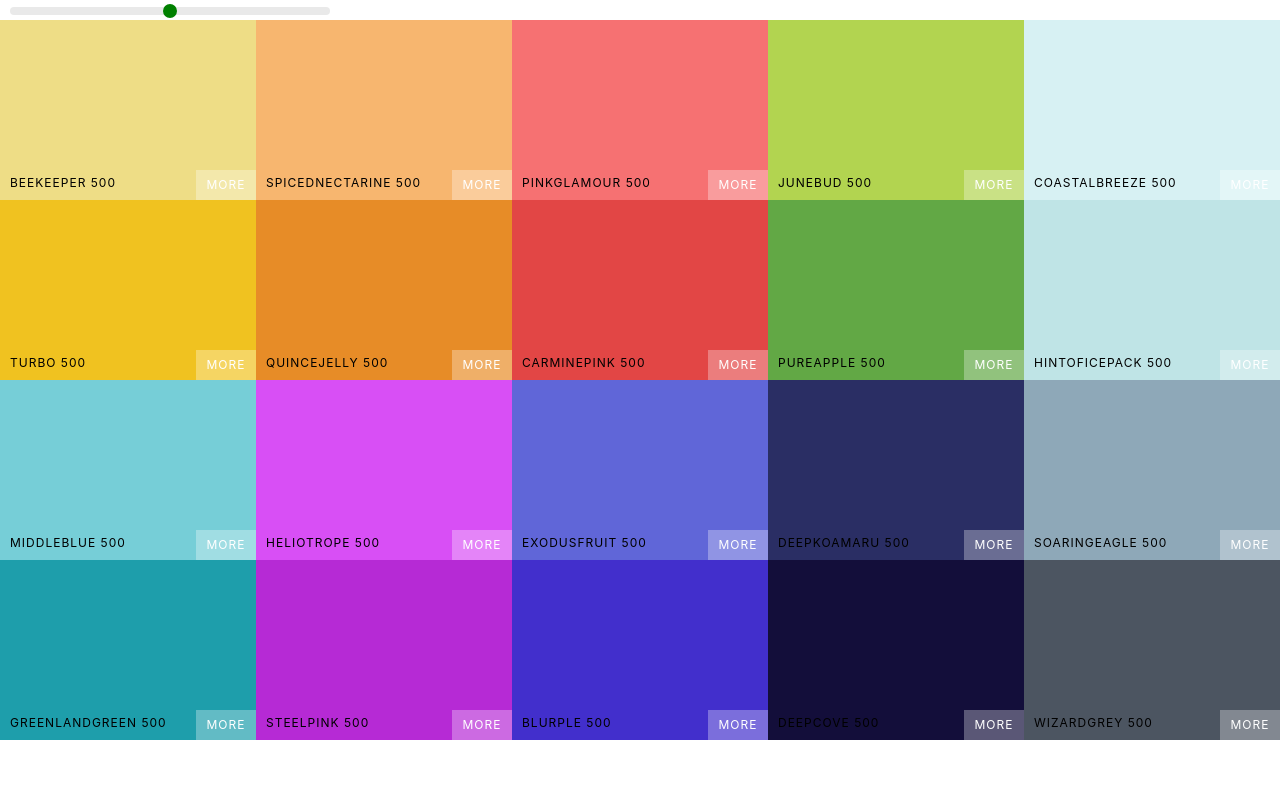
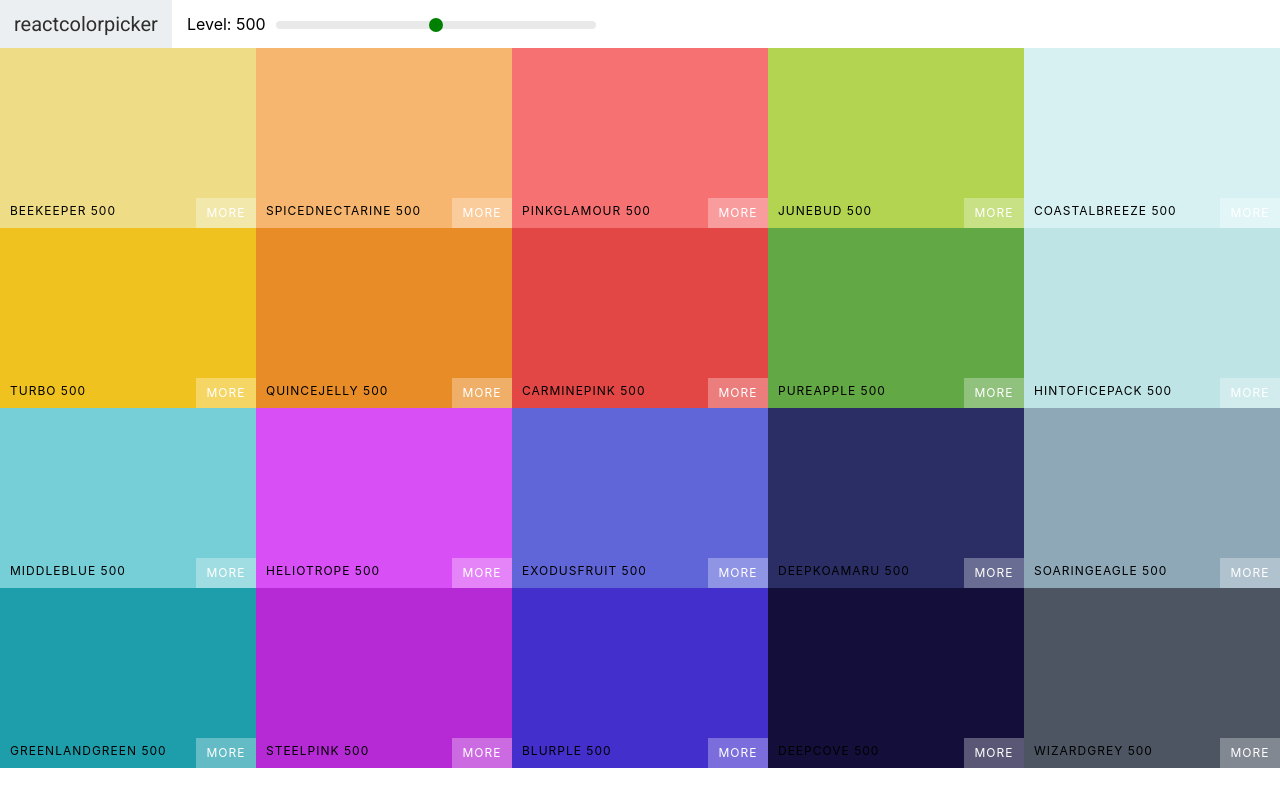
Before and after one commit to ivigneshwaran/React-Colors-App, a React (Create React App) app: page / in a window 1280 px wide. Built offline with nearby package versions, Linux system fonts and the light colour scheme.

Commit message:
Add Navbar

```diff
--- /dev/null
+++ b/src/Navbar.css
@@ -0,0 +1,48 @@
+@import url('https://fonts.googleapis.com/css2?family=Roboto:wght@100;300;400;500&display=swap');
+
+.Navbar {
+  display: flex;
+  justify-content: flex-start;
+  align-items: center;
+  height: 6vh;
+}
+.Navbar .logo {
+  margin-right: 15px;
+  padding: 0px 14px;
+  font-size: 20px;
+  background-color: #eceff1;
+  font-family: Roboto;
+  height: 100%;
+  display: flex;
+  align-items: center;
+}
+
+.Navbar .logo a {
+  text-decoration: none;
+  color: #2e2e2e;
+}
+
+.color-slider {
+  width: 320px;
+  margin: 0px 10px;
+  display: inline-block;
+}
+
+.rc-slider-track {
+  background-color: transparent;
+}
+
+.rc-slider-handle,
+.rc-slider-handle:active,
+.rc-slider-handle:hover,
+.rc-slider-handle:focus {
+  background-color: green;
+  outline: none;
+  border: 2px solid green;
+  box-shadow: none;
+  margin-top: -3.5px;
+}
+
+.rc-slider-rail {
+  height: 8px;
+}
--- /dev/null
+++ b/src/Navbar.js
@@ -0,0 +1,29 @@
+import React, { Component } from "react";
+import Slider from "rc-slider";
+import "rc-slider/assets/index.css";
+import "./Navbar.css";
+
+export default class Navbar extends Component {
+  render() {
+    const { level, changeLevel } = this.props;
+    return (
+      <header className="Navbar">
+        <div className="logo">
+          <a href="#">reactcolorpicker</a>
+        </div>
+        <div className="slider-container">
+        <span>Level: {level}</span>
+          <div className="color-slider">
+            <Slider
+              defaultValue={level}
+              min={100}
+              max={900}
+              step={100}
+              onAfterChange={changeLevel}
+            />
+          </div>
+        </div>
+      </header>
+    );
+  }
+}
--- a/src/Palette.css
+++ b/src/Palette.css
@@ -5,28 +5,3 @@
 .Palette-colors {
   height: 90%;
 }
-
-.color-slider {
-  width: 320px;
-  margin: 0px 10px;
-  display: inline-block;
-}
-
-.rc-slider-track {
-  background-color: transparent;
-}
-
-.rc-slider-handle,
-.rc-slider-handle:active,
-.rc-slider-handle:hover,
-.rc-slider-handle:focus {
-  background-color: green;
-  outline: none;
-  border: 2px solid green;
-  box-shadow: none;
-  margin-top: -3.5px;
-}
-
-.rc-slider-rail {
-  height: 8px;
-}
--- a/src/Palette.js
+++ b/src/Palette.js
@@ -1,7 +1,6 @@
 import React, { Component } from "react";
 import ColorBox from "./ColorBox";
-import Slider from "rc-slider";
-import "rc-slider/assets/index.css";
+import Navbar from "./Navbar";
 import "./Palette.css";
 export default class Palette extends Component {
   constructor(props) {
@@ -20,17 +19,7 @@
     ));
     return (
       <div className="Palette">
-        <div className="color-slider">
-          <Slider
-            defaultValue={level}
-            min={100}
-            max={900}
-            step={100}
-            onAfterChange={this.changeLev}
-          />
-        </div>
-
-        {/* Navbar goes here */}
+        <Navbar level={level} changeLevel={this.changeLev} />
         <div className="Palette-colors">{colorBoxes}</div>
         {/* footer */}
       </div>
```
